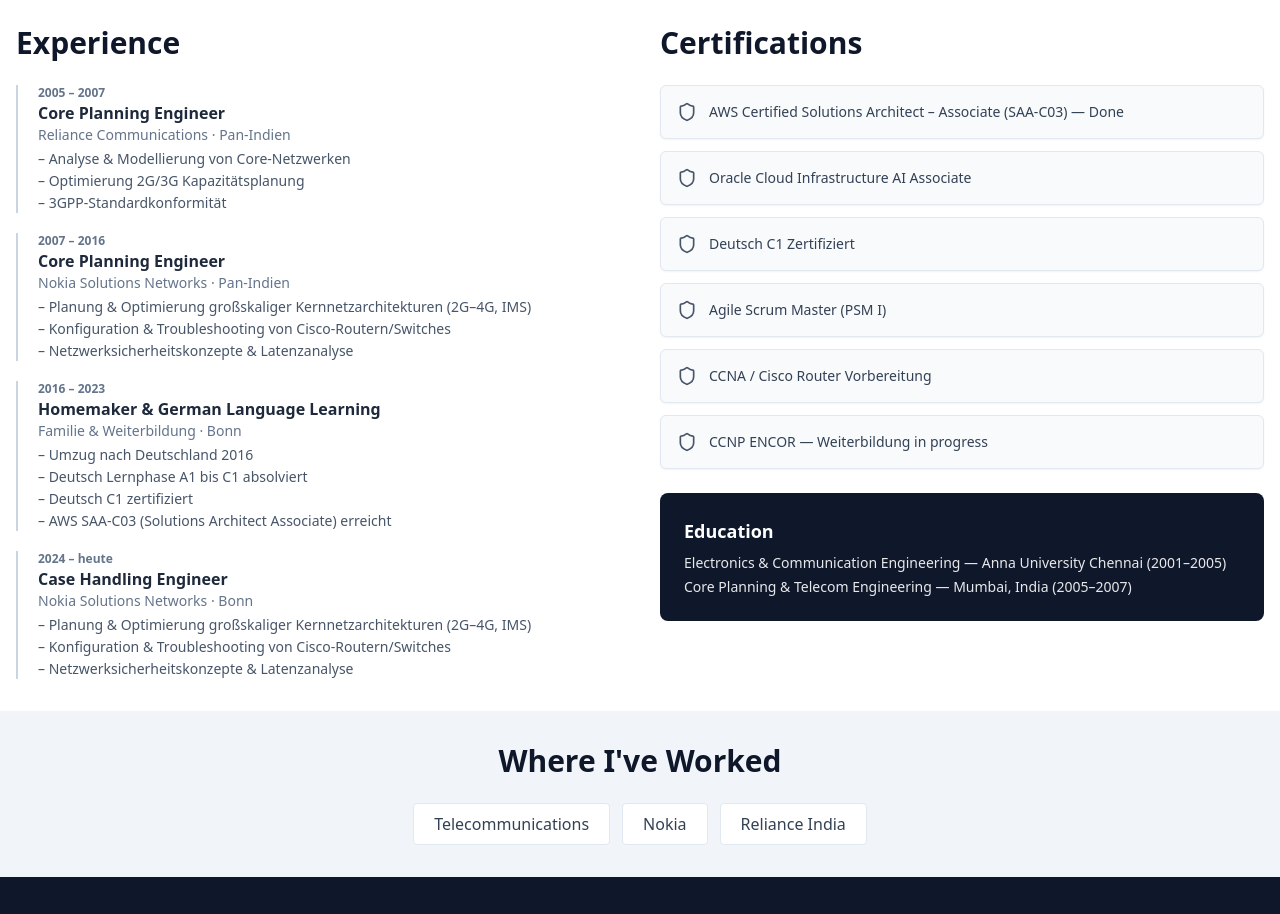
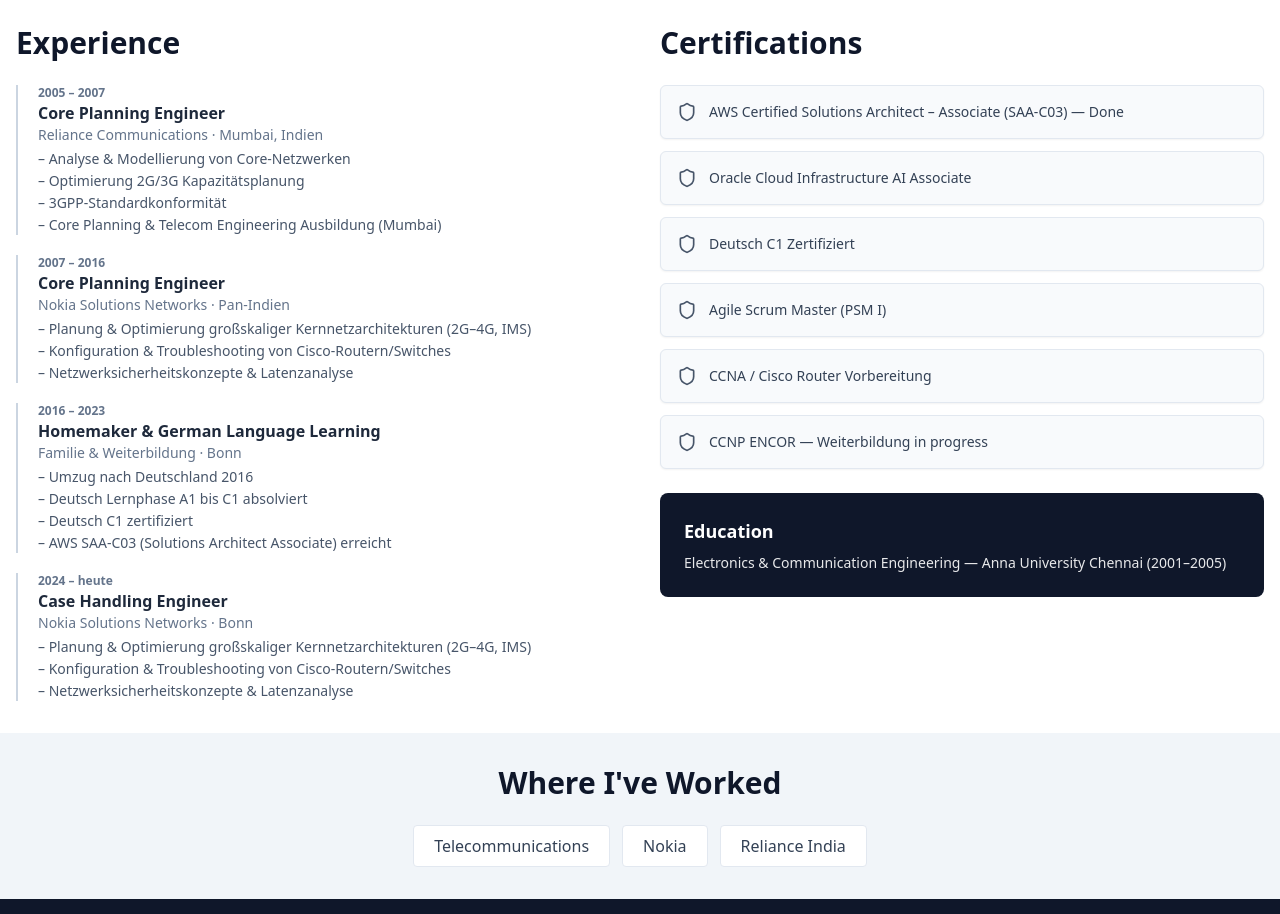
Before and after one commit to Kiruthiga-Thirunavukkarasu/kiruthiga-thirunavukkarasu-portfolio, a React (Vite) app: page / in a window 1280 px wide. Shown: the part 2900-3814 px from the top of the page. Built offline with nearby package versions, Linux system fonts and the light colour scheme.

Commit message:
[dyad] Moved Mumbai role to experience - wrote 1 file(s)

```diff
--- a/src/pages/Index.tsx
+++ b/src/pages/Index.tsx
@@ -56,7 +56,7 @@ const whyUs = [
 ];
 
 const experience = [
-  { period: "2005 – 2007", role: "Core Planning Engineer", company: "Reliance Communications", loc: "Pan-Indien", points: ["Analyse & Modellierung von Core-Netzwerken", "Optimierung 2G/3G Kapazitätsplanung", "3GPP-Standardkonformität"] },
+  { period: "2005 – 2007", role: "Core Planning Engineer", company: "Reliance Communications", loc: "Mumbai, Indien", points: ["Analyse & Modellierung von Core-Netzwerken", "Optimierung 2G/3G Kapazitätsplanung", "3GPP-Standardkonformität", "Core Planning & Telecom Engineering Ausbildung (Mumbai)"] },
   { period: "2007 – 2016", role: "Core Planning Engineer", company: "Nokia Solutions Networks", loc: "Pan-Indien", points: ["Planung & Optimierung großskaliger Kernnetzarchitekturen (2G–4G, IMS)", "Konfiguration & Troubleshooting von Cisco-Routern/Switches", "Netzwerksicherheitskonzepte & Latenzanalyse"] },
   { period: "2016 – 2023", role: "Homemaker & German Language Learning", company: "Familie & Weiterbildung", loc: "Bonn", points: ["Umzug nach Deutschland 2016", "Deutsch Lernphase A1 bis C1 absolviert", "Deutsch C1 zertifiziert", "AWS SAA-C03 (Solutions Architect Associate) erreicht"] },
   { period: "2024 – heute", role: "Case Handling Engineer", company: "Nokia Solutions Networks", loc: "Bonn", points: ["Planung & Optimierung großskaliger Kernnetzarchitekturen (2G–4G, IMS)", "Konfiguration & Troubleshooting von Cisco-Routern/Switches", "Netzwerksicherheitskonzepte & Latenzanalyse"] },
@@ -357,7 +357,6 @@ export default function Index() {
             <div className="mt-6 bg-slate-900 rounded-lg p-6 text-white">
               <h3 className="font-bold text-lg mb-2">Education</h3>
               <p className="text-sm opacity-90">Electronics & Communication Engineering — Anna University Chennai (2001–2005)</p>
-              <p className="text-sm opacity-90 mt-1">Core Planning & Telecom Engineering — Mumbai, India (2005–2007)</p>
             </div>
           </Reveal>
         </div>
```
